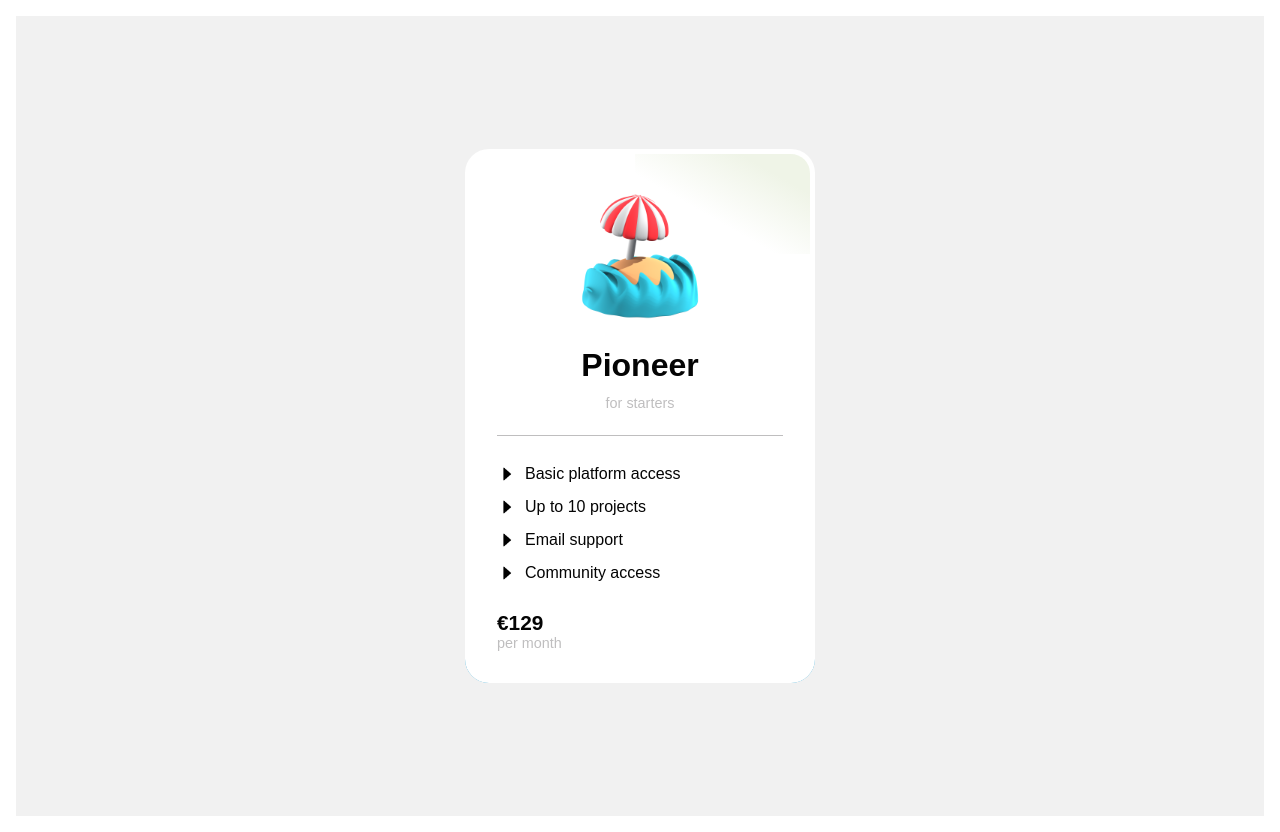
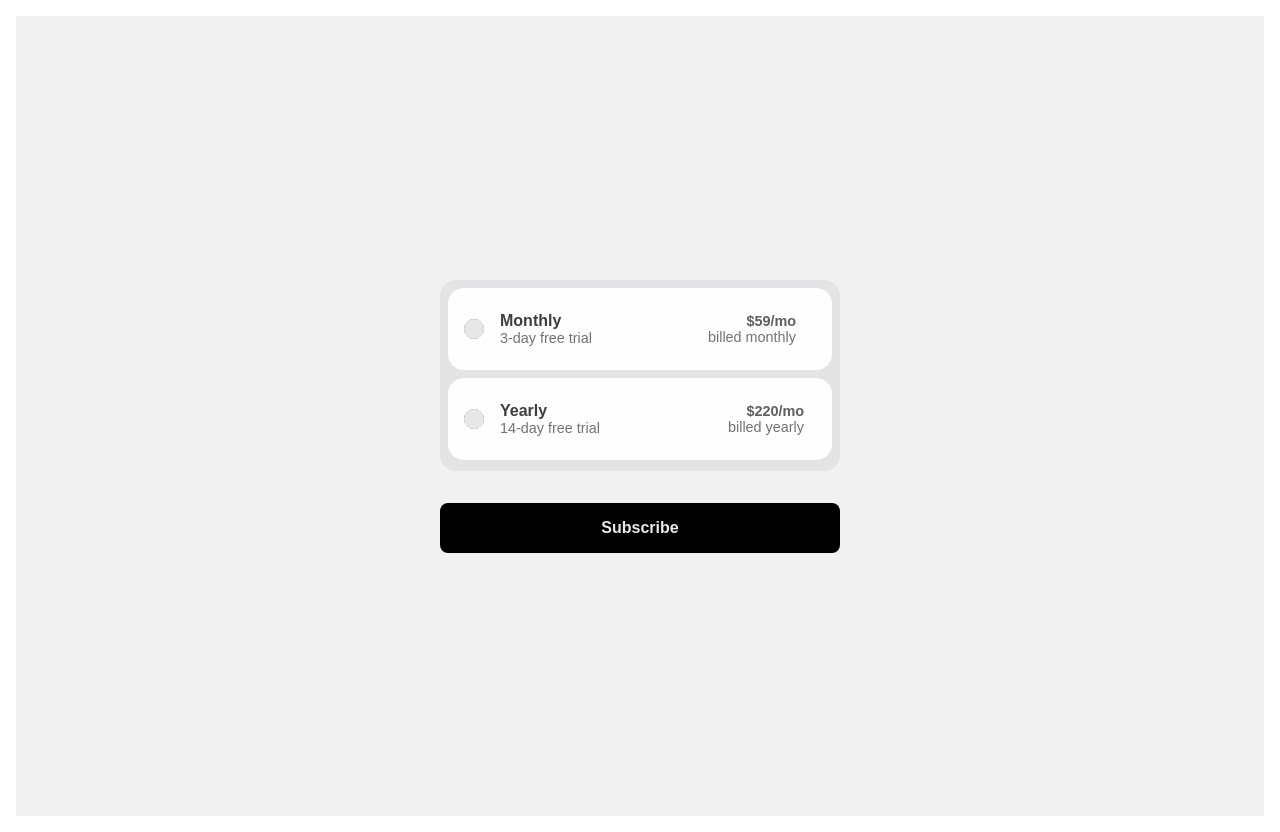
Before and after one commit to zafar-saleem/social-media-posts, a Next.js app: page / in a window 1280 px wide. Built offline with nearby package versions, Linux system fonts and the light colour scheme.

Commit message:
feat: subcription component

```diff
--- a/src/app/page.tsx
+++ b/src/app/page.tsx
@@ -2,13 +2,13 @@
 
 import styles from "./page.module.css";
 import React from "react";
-import { Subscription } from "@/components/subscription";
+import { Plan } from "@/components/plan";
 
 export default function Home() {
   return (
     <main className={styles.center}>
       {/* <MegaMenu /> */}
-      <Subscription />
+      <Plan />
     </main>
   );
 }
--- /dev/null
+++ b/src/components/plan/index.tsx
@@ -0,0 +1,43 @@
+import Link from "next/link";
+import styles from "./plan.module.css";
+import React from "react";
+
+export const Plan = () => {
+  const [checked, setChecked] = React.useState(false);
+
+  return (
+    <div className={styles.container}>
+      <ul className={`${styles.plan_container} ${checked ? styles.slide_down : styles.slide_up}`}>
+        <li className={`${styles.plan_item} ${styles.flex}`}>
+            <input
+              type="radio"
+              name="plan"
+              className={`${styles.plan_field} ${styles.plan_field_monthly}`}
+              onChange={() => setChecked(true)}
+            />
+          <label className={`${styles.plan_item_label} ${styles.flex} ${styles.flex_column}`}>
+            <span className={styles.plan_item_label_text}>Monthly</span>
+            <span className={styles.plan_item_trial}>3-day free trial</span>
+          </label>
+          <div className={`${styles.flex} ${styles.flex_column} ${styles.align_end} ${styles.flex_basis}`}>
+            <span className={styles.plan_item_price}>$59/mo</span>
+            <span className={styles.plan_item_occurence}>billed monthly</span>
+          </div>
+        </li>
+        <li className={`${styles.plan_item} ${styles.flex}`}>
+          <input type="radio" name="plan" className={styles.plan_field} onChange={() => setChecked(false)} />
+          <label className={`${styles.plan_item_label} ${styles.flex} ${styles.flex_column}`}>
+            <span className={styles.plan_item_label_text}>Yearly</span>
+            <span className={styles.plan_item_trial}>14-day free trial</span>
+          </label>
+          <div className={`${styles.flex} ${styles.flex_column} ${styles.align_end} ${styles.flex_basis}`}>
+            <span className={styles.plan_item_price}>$220/mo</span>
+            <span className={styles.plan_item_occurence}>billed yearly</span>
+          </div>
+        </li>
+        <p className={`${styles.plan_offer} ${checked ? styles.plan_offer_reveal : styles.plan_offer_hide}`}>Save 40% on yearly Plan</p>
+      </ul>
+      <Link href="#" className={styles.btn_action}>Subscribe</Link>
+    </div>
+  )
+}
--- /dev/null
+++ b/src/components/plan/plan.module.css
@@ -0,0 +1,174 @@
+.container {
+  --primary-color: #000000;
+  --surface-color: #e4e4e6;
+  --bg-color: #fefefe;
+  --text-primary-color: #3e3e3e;
+  --text-secondary-color: #aeaeae;
+  --text-tertiary-color: #737375;
+  --text-color-100: #5f5f5f;
+  --text-color-200: #e8e8e8;
+  --unchecked-color: #e7e7e9;
+  --rounded: 1rem;
+  --gutter: 1rem;
+
+  .plan_container {
+    min-width: 400px;
+    max-height: 191px;
+    padding: 0.5rem;
+    border-radius: var(--rounded);
+    background-color: var(--surface-color);
+    position: relative;
+
+    .flex {
+      display: flex;
+    }
+
+    .flex_column {
+      flex-direction: column;
+    }
+
+    .flex_row {
+      flex-direction: row;
+    }
+
+    .flex_basis {
+      flex-basis: 188px;
+    }
+
+    .align_end {
+      align-items: end;
+    }
+
+    &.slide_down {
+      animation: slide_down 1s ease-in-out forwards alternate;
+    }
+
+    &.slide_up {
+      animation: slide_up 0.4s ease-in-out forwards alternate;
+    }
+
+    .plan_item {
+      gap: 1rem;
+      background-color: var(--bg-color);
+      padding: 1.5rem 1rem;
+      border-radius: var(--rounded);
+      align-items: center;
+
+      &:not(:last-child) {
+        margin-bottom: 0.5rem;
+      }
+
+      .plan_field {
+        position: relative;
+        width: 20px;
+        height: 20px;
+
+        &::before {
+          content: "";
+          transition: 0.5s;
+          position: absolute;
+          cursor: pointer;
+          top: 0;
+          left: 0;
+          width: 100%;
+          height: 100%;
+          background-color: var(--unchecked-color);
+          border-radius: var(--rounded);
+        }
+
+        &:checked {
+          &::before {
+            background-color: var(--primary-color);
+          }
+          &::after {
+            content: "";
+            position: absolute;
+            top: 6px;
+            left: 4.5px;
+            width: 9px;
+            height: 4px;
+            rotate: -45deg;
+            cursor: pointer;
+            border-left: 2px solid var(--text-color-200);
+            border-bottom: 2px solid var(--text-color-200);
+            z-index: 999;
+          }
+        }
+      }
+
+      .plan_item_label_text {
+        color: var(--text-primary-color);
+        font-weight: bold;
+      }
+
+      .plan_item_trial, .plan_item_occurence {
+        font-size: 0.9rem;
+        color: var(--text-tertiary-color);
+      }
+
+      .plan_item_price {
+        font-size: 0.9rem;
+        font-weight: bold;
+        color: var(--text-color-100);
+      }
+    }
+
+    .plan_offer {
+      padding: 1rem;
+      text-align: center;
+      bottom: 5px;
+      left: 0;
+      width: 100%;
+      font-size: 0.9rem;
+      color: #48484a;
+      border-bottom-left-radius: 1rem;
+      border-bottom-right-radius: 1rem;
+      background-color: var(--surface-color);
+      margin: auto;
+      opacity: 0;
+      transition: 0.5s;
+      transition-delay: .4s;
+
+      &.plan_offer_reveal {
+        opacity: 1;
+      }
+
+      &.plan_offer_hide {
+        transition-delay: 0s;
+        opacity: 0;
+      }
+    }
+  }
+
+  .btn_action {
+    display: block;
+    padding: 1rem;
+    background-color: var(--primary-color);
+    color: var(--text-color-200);
+    text-align: center;
+    width: 100%;
+    border: none;
+    border-radius: 0.5rem;
+    margin-top: 2rem;
+    font-weight: bold;
+    font-size: 1rem;
+  }
+}
+
+@keyframes slide_down {
+  from {
+    max-height: 191px;
+  }
+  to {
+    max-height: 500px;
+  }
+}
+
+@keyframes slide_up {
+  from {
+    max-height: 500px;
+  }
+  to {
+    max-height: 191px;
+  }
+}
```
